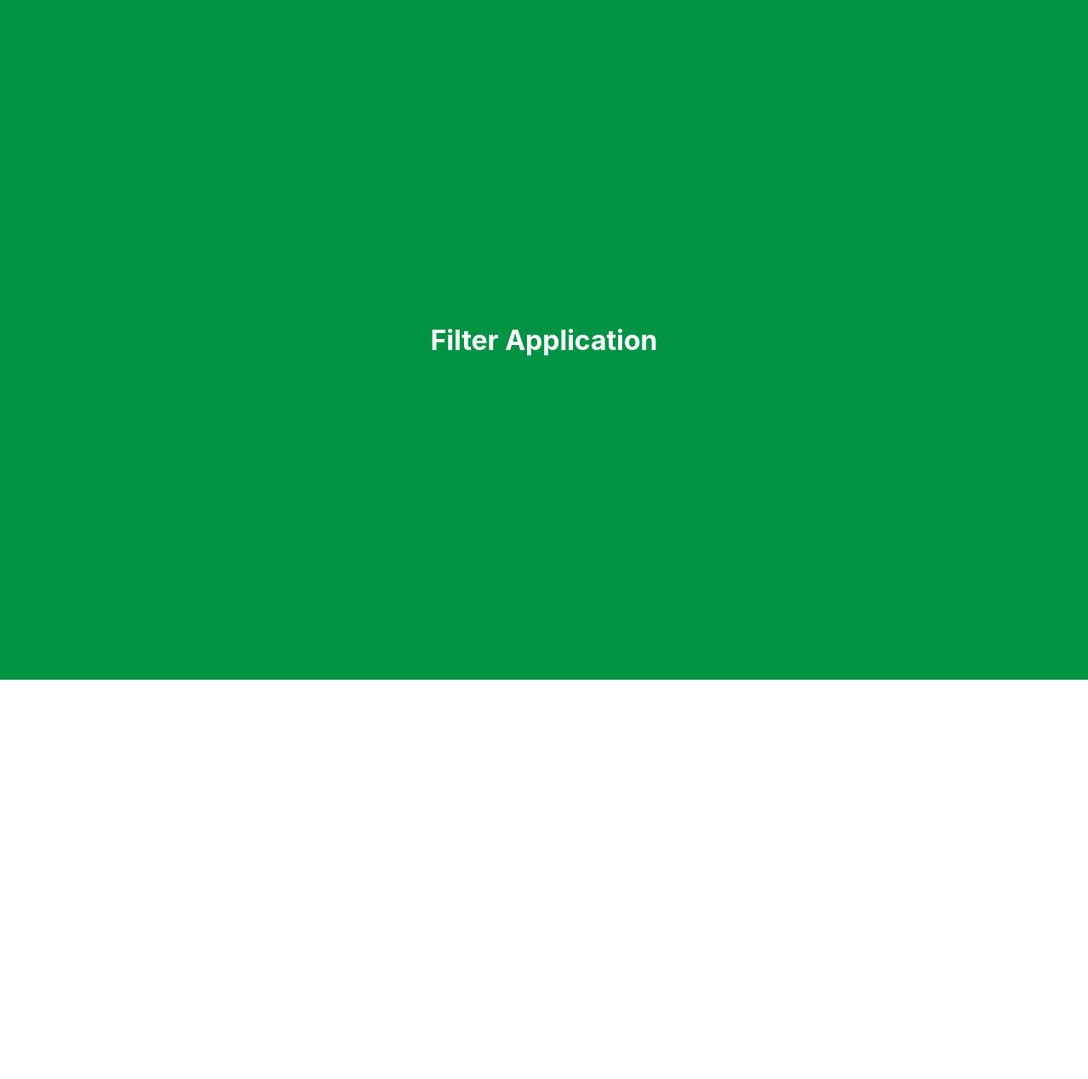
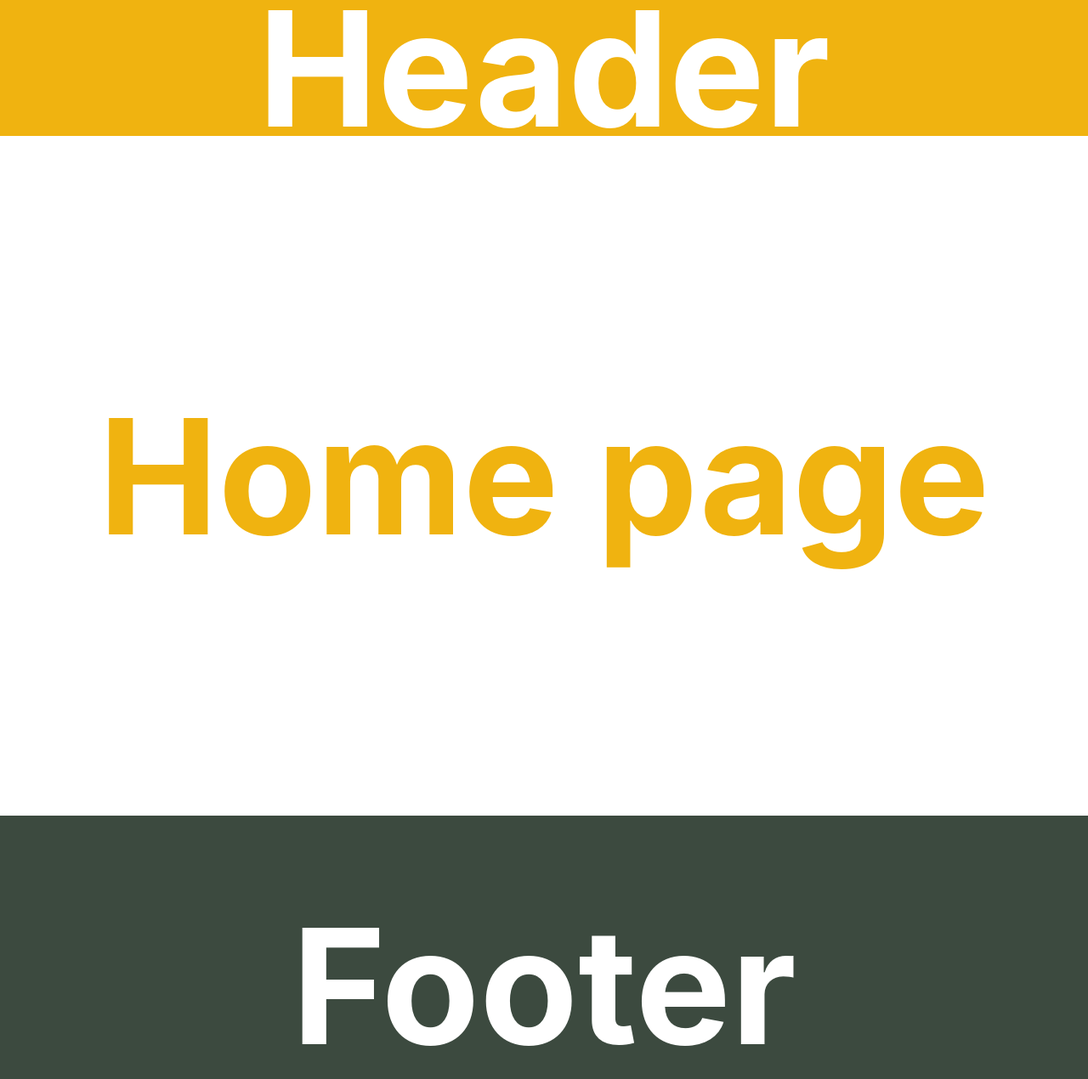
Before and after one commit to Khandaker007/filter, a React (Create React App) app: page / in a window 1280 px wide. Shown: the top 1270 px of the page at 85% size. Before the commit the page ends 800 px from the top, so only its background shows below. Built offline with nearby package versions, Linux system fonts and the light colour scheme.

Commit message:
basic layout structure layout created

```diff
--- a/src/App.js
+++ b/src/App.js
@@ -1,9 +1,16 @@
 import "./App.scss";
+
+// COMPONENTS
+import Header from "./components/header/header.component";
+import Home from "./pages/home/home.component";
+import Footer from "./components/footer/footer.component";
 
 function App() {
   return (
-    <div className="filter-app">
-      <h1>Filter Application</h1>
+    <div className="app">
+      <Header />
+      <Home />
+      <Footer />
     </div>
   );
 }
--- a/src/components/footer/footer.component.jsx
+++ b/src/components/footer/footer.component.jsx
@@ -0,0 +1,14 @@
+import React from "react";
+
+// STYLES
+import "./footer.style.scss";
+
+function Footer(props) {
+  return (
+    <div className="footer">
+      <h1>Footer</h1>
+    </div>
+  );
+}
+
+export default Footer;
--- a/src/components/footer/footer.style.scss
+++ b/src/components/footer/footer.style.scss
@@ -0,0 +1,16 @@
+@import "../../sass/mixins.scss";
+@import "../../sass/typography.scss";
+@import "../../sass/variables.scss";
+
+.footer {
+  background-color: $color-green-dark;
+  height: 50vh;
+
+  display: flex;
+  justify-content: center;
+  align-items: center;
+
+  h1 {
+    color: white;
+  }
+}
--- a/src/components/header/header.component.jsx
+++ b/src/components/header/header.component.jsx
@@ -0,0 +1,14 @@
+import React from "react";
+
+// STYLES
+import "./header.style.scss";
+
+function Header(props) {
+  return (
+    <div className="header">
+      <h1>Header</h1>
+    </div>
+  );
+}
+
+export default Header;
--- a/src/components/header/header.style.scss
+++ b/src/components/header/header.style.scss
@@ -0,0 +1,14 @@
+@import "../../sass/mixins.scss";
+@import "../../sass/typography.scss";
+@import "../../sass/variables.scss";
+
+.header {
+  height: 20vh;
+  background: $color-secondary;
+
+  @include itemCenter;
+
+  h1 {
+    color: white;
+  }
+}
--- a/src/pages/home/home.component.jsx
+++ b/src/pages/home/home.component.jsx
@@ -0,0 +1,14 @@
+import React from "react";
+
+// STYLES
+import "./home.style.scss";
+
+function Home(props) {
+  return (
+    <div className="home">
+      <h1>Home page</h1>
+    </div>
+  );
+}
+
+export default Home;
--- a/src/pages/home/home.style.scss
+++ b/src/pages/home/home.style.scss
@@ -0,0 +1,14 @@
+@import "../../sass/mixins.scss";
+@import "../../sass/typography.scss";
+@import "../../sass/variables.scss";
+
+.home {
+  display: flex;
+  height: 100vh;
+
+  @include itemCenter;
+
+  h1 {
+    color: $text-color-yellow;
+  }
+}
--- a/src/sass/mixins.scss
+++ b/src/sass/mixins.scss
@@ -62,3 +62,9 @@ $breakpoint arguments choice:
     }
   }
 }
+
+@mixin itemCenter {
+  display: flex;
+  align-items: center;
+  justify-content: center;
+}
```
